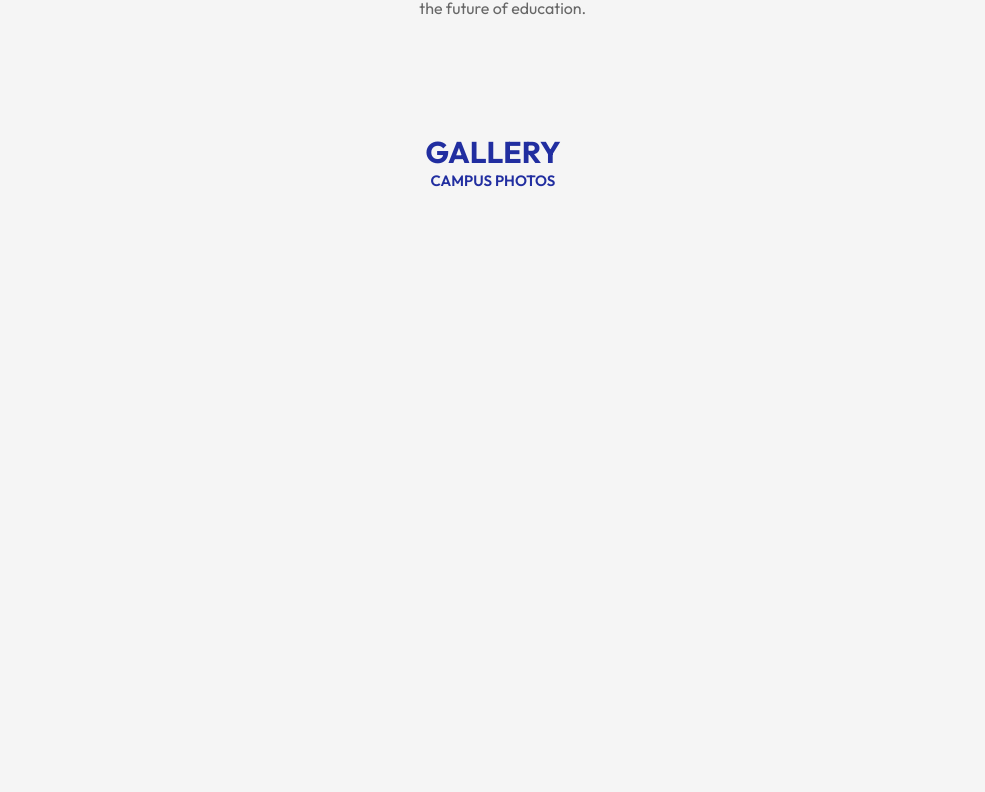
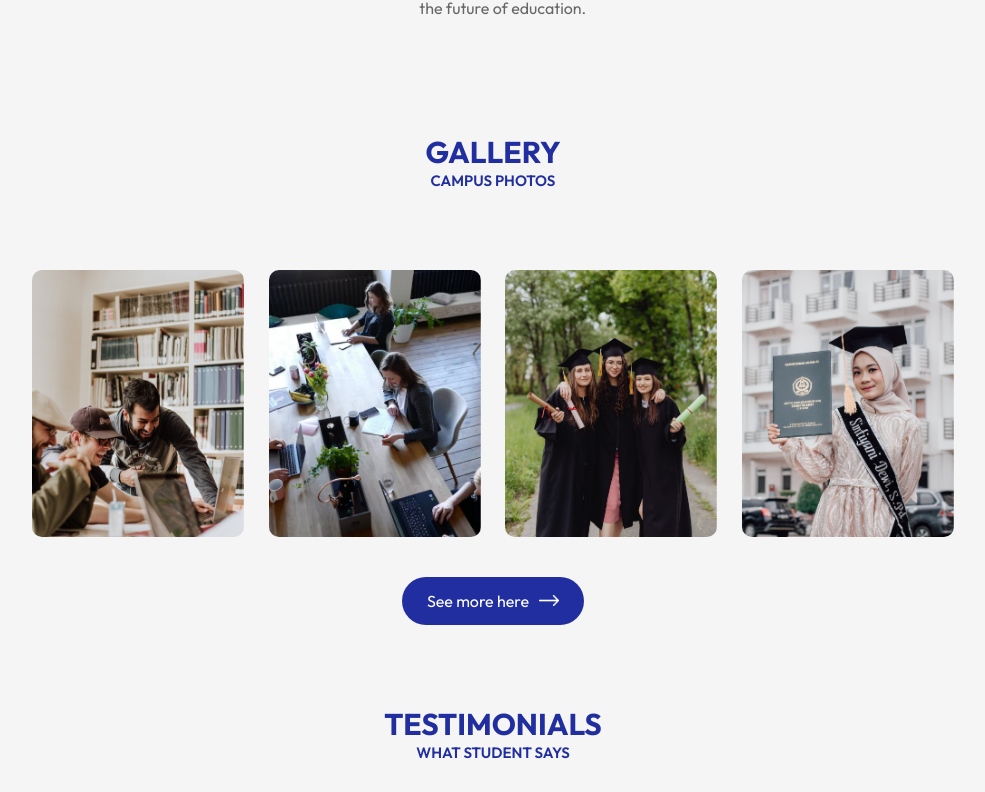
Before and after one commit to Harsh-d-lab/Edusity, a React (Vite) app: page / in a window 1280 px wide. Shown: the part 1798-2590 px from the top of the page, without its empty margins (147-1132 px from the left). Before the commit the page ends 2018 px from the top, so only its background shows below. Built offline with nearby package versions, Linux system fonts and the light colour scheme.

Commit message:
Campus Component Added

```diff
--- a/src/App.jsx
+++ b/src/App.jsx
@@ -4,6 +4,7 @@
 import Programs from './Components/Programs/Programs'
 import Title from './Components/Title/Title'
 import About from './Components/About/About'
+import Campus from './Components/Campus/Campus'
 
 const App = () => {
   return (
@@ -15,6 +16,8 @@
       <Programs/>
       <About/>
       <Title subTitle='Gallery' title='Campus Photos'/>
+      <Campus/>
+      <Title subTitle='Testimonials' title='What Student Says'/>
     </div>
     </div>
   )
--- /dev/null
+++ b/src/components/Campus/Campus.css
@@ -0,0 +1,15 @@
+.campus{
+    margin: 80px auto;
+    width: 90%;
+    text-align: center;
+}
+.gallery{
+    display: flex;
+    align-items: center;
+    justify-content: space-between;
+    margin-bottom: 40px;
+}
+.gallery img{
+    width: 23%;
+    border-radius: 10px;
+}
--- /dev/null
+++ b/src/components/Campus/Campus.jsx
@@ -0,0 +1,23 @@
+import React from 'react'
+import './Campus.css'
+import gallery_1 from '../../assets/gallery-1.png'
+import gallery_2 from '../../assets/gallery-2.png'
+import gallery_3 from '../../assets/gallery-3.png'
+import gallery_4 from '../../assets/gallery-4.png'
+import white_arrow from '../../assets/white-arrow.png'
+
+const Campus = () => {
+    return (
+        <div className='campus'>
+            <div className='gallery'>
+                <img src={gallery_1} alt=''/>
+                <img src={gallery_2} alt=''/>
+                <img src={gallery_3} alt=''/>
+                <img src={gallery_4} alt=''/>
+            </div>
+            <button className='btn dark-btn'>See more here <img src={white_arrow} alt=''/></button>
+        </div>
+    )
+}
+
+export default Campus
--- a/src/index.css
+++ b/src/index.css
@@ -36,3 +36,7 @@
     width: 20px;
     margin-left: 10px;
 }
+.btn.dark-btn{
+    background: #212EA0;
+    color: #fff;
+}
```
